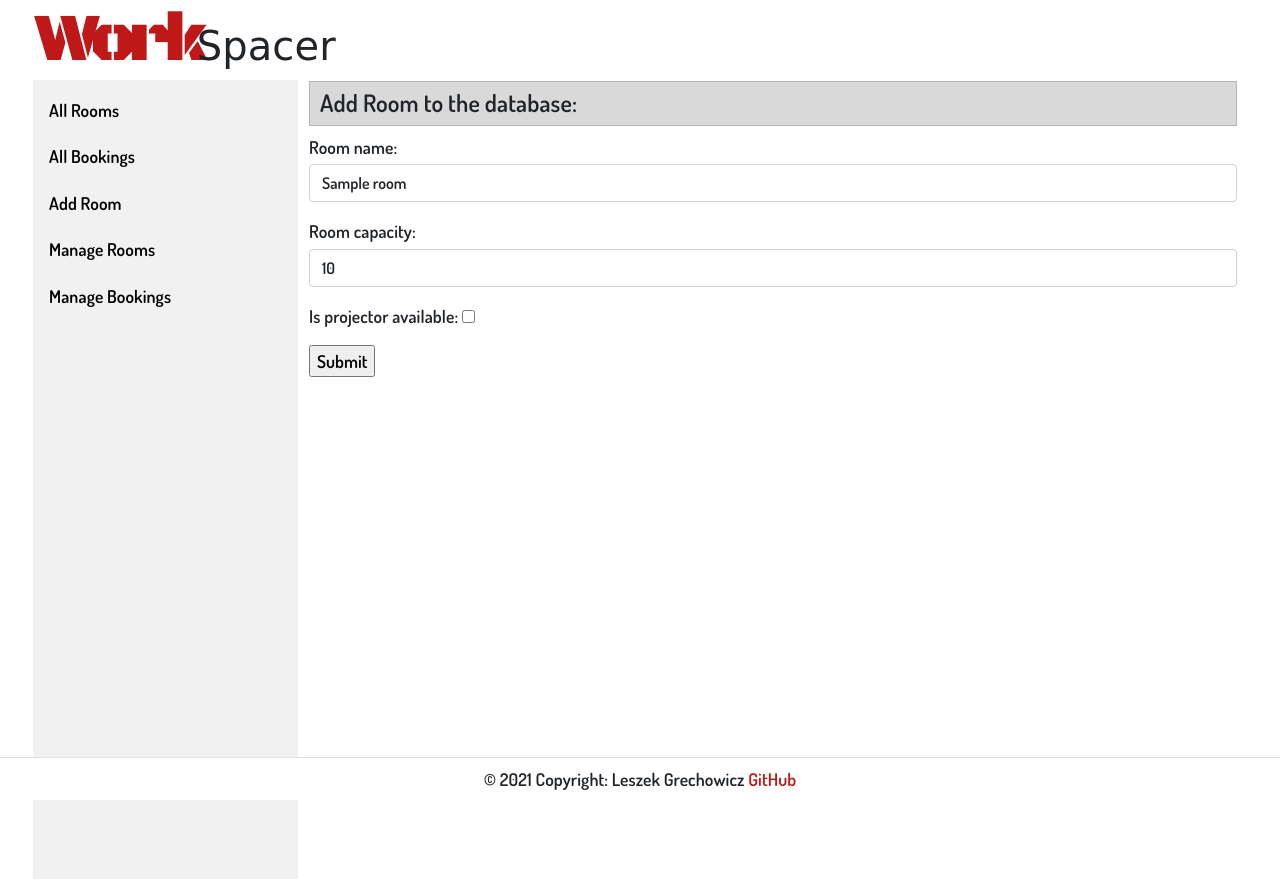
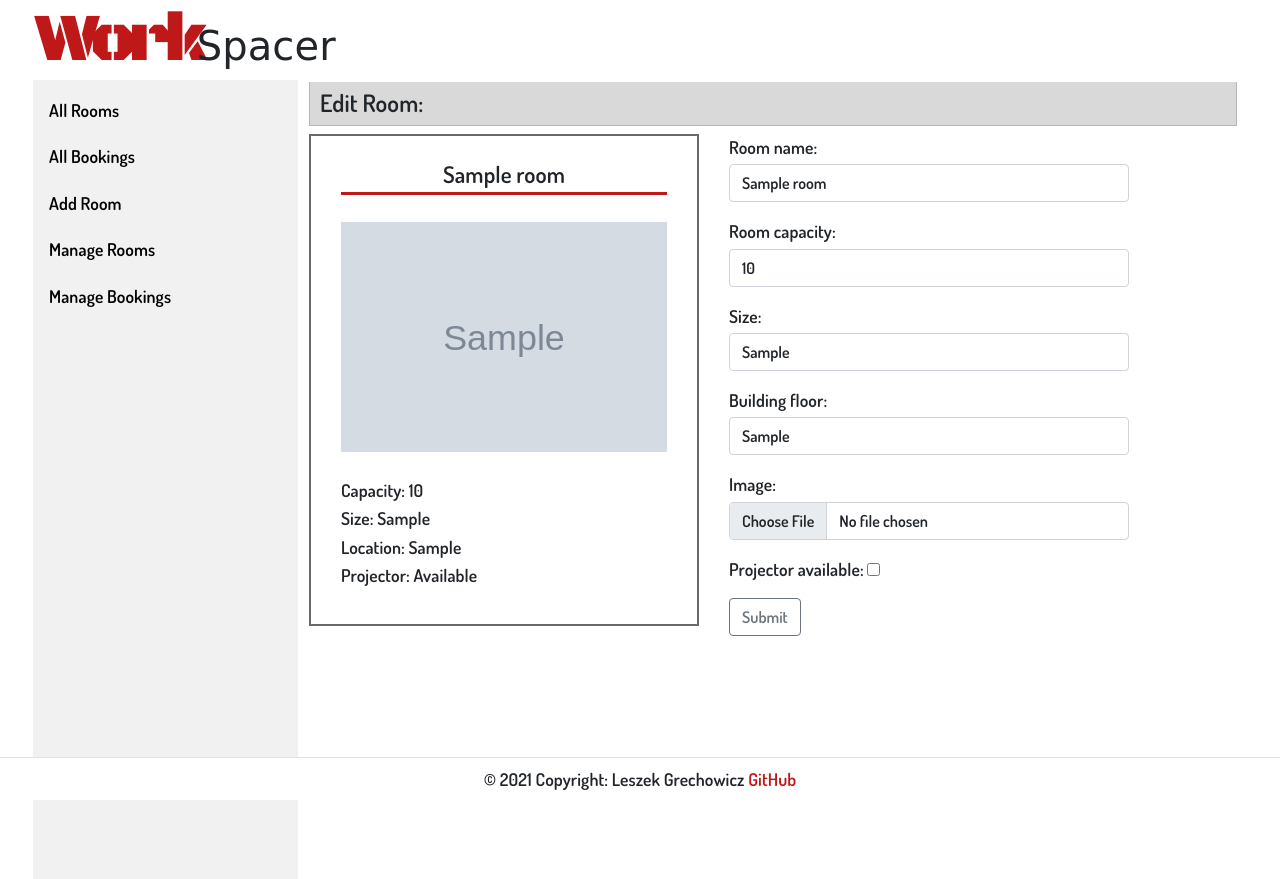
Before and after one commit to leszekgrechowicz/workspace_booking_app, a Django app: page /edit-room/1 in a window 1280 px wide. Shown: the top 879 px of the page. Run offline with Django 3.2, Linux system fonts and the light colour scheme; tables that the repository leaves empty hold one stand-in row (values such as "Sample post"); grey boxes marked "Sample" are stand-in pictures; some web fonts are replaced.

Commit message:
Finish new layout

```diff
--- a/workspace_booking/forms.py
+++ b/workspace_booking/forms.py
@@ -27,7 +27,7 @@ class AddRoomForm(forms.Form):
 
     size = forms.CharField(max_length=70, required=False, widget=forms.TextInput(attrs=BOOK_ROOM_ATTRS))
     building_floor = forms.CharField(max_length=70, required=False, widget=forms.TextInput(attrs=BOOK_ROOM_ATTRS))
-    image = forms.ImageField(required=False)
+    image = forms.ImageField(required=False, widget=forms.FileInput(attrs=ATTRS))
     projector_available = forms.BooleanField(label='Is projector available', label_suffix=":", required=False)
 
     def clean_room_name(self, *args, **kwargs):
@@ -43,11 +43,19 @@ class AddRoomForm(forms.Form):
         raise forms.ValidationError(f"Room '{room_name}' already exist in the data base !")
 
 
-class EditRoomForm(forms.Form):
-    room_name = forms.CharField(max_length=255, widget=forms.TextInput(attrs=ATTRS))
-    room_capacity = forms.IntegerField(min_value=0, max_value=10000, widget=forms.NumberInput(attrs=ATTRS))
-    projector_available = forms.BooleanField(label='Is projector available', label_suffix=":", required=False,
-                                             widget=forms.widgets.CheckboxInput())
+class EditRoomForm(forms.ModelForm):
+    class Meta:
+        model = Room
+        fields = ('room_name', 'room_capacity', 'size', 'building_floor', 'image', 'projector_available')
+        widgets = {
+            'room_name': forms.TextInput(attrs=BOOK_ROOM_ATTRS),
+            'room_capacity': forms.NumberInput(attrs=BOOK_ROOM_ATTRS),
+            'size': forms.TextInput(attrs=BOOK_ROOM_ATTRS),
+            'building_floor': forms.TextInput(attrs=BOOK_ROOM_ATTRS),
+            'image': forms.FileInput(attrs=ATTRS),
+        }
+
+
 
 
 class DateInput(forms.DateInput):
@@ -69,5 +77,5 @@ class BookRoomForm(forms.Form):
         raise forms.ValidationError(f"Invalid date, you cannot book for the past date !")
 
 
-class AddPhoto(forms.Form):
-    image = forms.ImageField(required=True)
+class AddPhotoForm(forms.Form):
+    image = forms.ImageField(required=True, widget=forms.FileInput(attrs=ATTRS))
--- a/workspace_booking/models.py
+++ b/workspace_booking/models.py
@@ -3,12 +3,12 @@ from django.db import models
 # Create your models here.
 
 class Room(models.Model):
-    room_name = models.CharField(max_length=255, unique=True)
+    room_name = models.CharField(max_length=50, unique=True)
     projector_available = models.BooleanField(default=False)
     building_floor = models.CharField(max_length=70, null=True)
     size = models.CharField(max_length=70, null=True)
     room_capacity = models.PositiveSmallIntegerField()
-    image = models.ImageField(upload_to="images/", null=True)
+    image = models.ImageField(upload_to="images/", blank=True)
 
     def __str__(self):
         return f"{self.room_name}"
--- /dev/null
+++ b/workspace_booking/static/css/edit_room.css
@@ -0,0 +1,12 @@
+.div-edit-room {
+    display: flex;
+}
+
+.edit-form {
+    min-width: 400px;
+    margin-left: 20px;
+}
+
+.room {
+    min-height: 423px;
+}
--- a/workspace_booking/static/css/show_rooms.css
+++ b/workspace_booking/static/css/show_rooms.css
@@ -12,44 +12,60 @@
     padding: 15px 30px;
     margin-right: 10px;
     margin-bottom: 10px;
-    max-width: 410px;
-    min-width: 410px;
-    min-height: 550px;
+    max-width: 390px;
+    min-width: 390px;
+    min-height: 500px;
+    line-height: 0.7;
+    display: flex;
+    flex-direction: column;
+    justify-content: space-evenly;
 }
 
-.room img {width: 100%}
+.room img {
+    width: 100%;
+    max-height: 230px;
+    object-fit: cover;
+}
 
 .room-name {
     font-family: 'Dosis', sans-serif;
     font-size: 1.3em;
     text-align: center;
-    border-bottom: 3px solid dimgrey;
-    padding: 3px 0;
+    border-bottom: 3px solid var(--red);
+    padding: 3px 0 10px;
 }
 
 .room-details {
+    margin-top: 20px;
+}
 
+.room-table {
+    width: 100%;
+}
+
+.room-table td {
+    padding: 8px;
 }
 
 .room-links {
     display: flex;
+    flex-direction: column;
     justify-content: space-around;
     margin-top: 20px;
 
 }
 
-.bttn-book {
+.bttn-book, .edit-btn{
     width: 100%;
     height: auto;
     border: 3px solid gray;
     border-radius: 10px;
-    margin-right: 10px;
     text-align: center;
     color: black;
     font-size: 1.5em;
     text-decoration: none;
-
-
+    padding: 10px;
+    margin-bottom: 5px;
 }
 
 .bttn-book:hover {
--- a/workspace_booking/static/css/styles.css
+++ b/workspace_booking/static/css/styles.css
@@ -27,12 +27,12 @@ body {
     top: 0;
     width: 100%;
     margin: auto;
-
+    background: white;
 }
 
 .alert {
     height: 60px;
-    margin-top: 30px;
+    margin-top: 70px;
     margin-bottom: -58px;
 }
 
@@ -113,7 +113,7 @@ footer a {
     border: 1px solid rgba(128, 128, 128, 0.41);
 }
 
-@media screen and (max-width: 700px) {
+@media screen and (max-width: 1000px) {
     .sidebar {
         width: 100%;
         height: auto;
@@ -144,7 +144,7 @@ footer a {
 }
 
 
-@media screen and (max-width: 600px) {
+@media screen and (max-width: 700px) {
     .sidebar a {
         text-align: center;
         float: none;
--- /dev/null
+++ b/workspace_booking/templates/edit_room.html
@@ -0,0 +1,55 @@
+{% extends 'base.html' %}
+
+
+{% block head %}
+{% load static %}
+<link rel="stylesheet" href="{% static 'css/show_rooms.css' %}">
+<link rel="stylesheet" href="{% static 'css/edit_room.css' %}">
+
+{% endblock head %}
+
+{% block content %}
+<h4 class="content-h4">Edit Room:</h4>
+
+<div class="div-edit-room">
+    <div class="room">
+        <div>
+            <p class="room-name"><span>{{office.room_name}}</span></p>
+        </div>
+        <div class="room-pic">
+
+            {% if office.image %}
+            <img src="{{ office.image.url }}" alt="office pic">
+
+            {% else %}
+            <div>
+                <img src="/media/images/no_image.png" alt="No picture available">
+
+            </div>
+            {% endif %}
+
+        </div>
+
+
+        <div class="room-details">
+
+            <p>Capacity: {{ office.room_capacity }}</p>
+            <p>Size: {{ office.size }}</p>
+            <p>Location: {{ office.building_floor }}</p>
+            <p>Projector: {% if office.projector_available is False %}
+                Not
+                {% endif %}
+                Available</p>
+        </div>
+
+    </div>
+    <div class="edit-form">
+        <form class="form" method="POST" enctype="multipart/form-data">
+            {% csrf_token %}
+            {{ form.as_p }}
+            <input class="btn btn-outline-secondary" type="submit" value="Submit">
+        </form>
+    </div>
+</div>
+
+{% endblock content %}
--- a/workspace_booking/urls.py
+++ b/workspace_booking/urls.py
@@ -2,7 +2,7 @@ from django.urls import path
 from . import views
 
 urlpatterns = [
-    path('', views.view_rooms, name='offices'),
+    path('', views.RoomsView.as_view(), name='offices'),
     path('add-room/', views.AddRoomView.as_view(), name='add-office'),
     path('room-details/<int:pk>', views.room_details, name='room-details'),
     path('edit-room/<int:pk>', views.EditRoomView.as_view(), name='edit-room'),
--- a/workspace_booking/views.py
+++ b/workspace_booking/views.py
@@ -1,27 +1,29 @@
 from django.shortcuts import render
 from django.views.generic import FormView
 from .models import Room, Reservation
-from .forms import AddRoomForm, EditRoomForm, BookRoomForm
+from .forms import AddRoomForm, BookRoomForm, AddPhotoForm, EditRoomForm
 from django.contrib import messages
 from django.shortcuts import redirect
 from django.db import IntegrityError
 from datetime import datetime
 
 
-def view_rooms(request):
+class RoomsView(FormView):
     """Displaying all rooms available"""
-    template_name = 'offices_available.html'
+    template_name = 'show_rooms.html'
     title = "All Rooms"
 
-    rooms = Room.objects.all().order_by('room_capacity')
-    if not rooms:
-        messages.info(request, 'All Rooms are vacant !')
+    def get(self, request):
+        rooms = Room.objects.all().order_by('room_capacity')
+        if not rooms:
+            messages.info(request, 'All Rooms are vacant !')
 
-    return render(request, template_name, {'offices': rooms, 'title': title})
+        return render(request, self.template_name, {'rooms': rooms,
+                                                    'title': self.title})
 
 
 class AddRoomView(FormView):
-    """Adding an Room to the database"""
+    """Adding the Room to the database"""
     template_name = 'add_room.html'
     title = "Add Room"
 
@@ -32,23 +34,16 @@ class AddRoomView(FormView):
     def post(self, request):
         form = AddRoomForm(request.POST, request.FILES)
         if form.is_valid():
-            room_name = form.cleaned_data['room_name']
-            room_capacity = form.cleaned_data['room_capacity']
-            size = form.cleaned_data['size']
-            building_floor = form.cleaned_data['building_floor']
-            image = form.cleaned_data['image']
-            projector_available = form.cleaned_data['projector_available']
-
-            room = Room.objects.create(room_name=room_name,
-                                       room_capacity=room_capacity,
-                                       projector_available=projector_available,
-                                       size=size,
-                                       building_floor=building_floor,
-                                       image=image
+            room = Room.objects.create(room_name=form.cleaned_data['room_name'],
+                                       room_capacity=form.cleaned_data['room_capacity'],
+                                       projector_available=form.cleaned_data['projector_available'],
+                                       size=form.cleaned_data['size'],
+                                       building_floor=form.cleaned_data['building_floor'],
+                                       image=form.cleaned_data['image']
                                        )
             messages.success(request, f'Room "{room.room_name}" has been added to the database.')
 
-            return redirect(view_rooms)
+            return redirect('offices')
 
         return render(request, self.template_name, {'title': self.title, 'form': form})
 
@@ -61,7 +56,8 @@ def room_details(request, pk):
 
 
 class EditRoomView(FormView):
-    template_name = 'add_room.html'
+    """Edits Room details"""
+    template_name = 'edit_room.html'
     title = 'Edit Room'
 
     def get(self, request, pk):
@@ -71,39 +67,54 @@ class EditRoomView(FormView):
         pre_data = {
             'room_name': room_to_edit.room_name,
             'room_capacity': room_to_edit.room_capacity,
+            'size': room_to_edit.size,
+            'building_floor': room_to_edit.building_floor,
+            'image': room_to_edit.image,
 
         }
         form = EditRoomForm(initial=pre_data)
 
-        return render(request, self.template_name, {'title': self.title, 'form': form})
+        return render(request, self.template_name, {'title': self.title, 'form': form, 'office': room_to_edit})
 
     def post(self, request, pk):
-        form = EditRoomForm(request.POST or None)
+        room_to_edit = Room.objects.get(id=pk)
+        form = EditRoomForm(request.POST, request.FILES, instance=room_to_edit)
         if form.is_valid():
-            room_name = form.cleaned_data['room_name']
-            room_capacity = form.cleaned_data['room_capacity']
-            projector_available = form.cleaned_data['projector_available']
-            try:
-                Room.objects.filter(id=pk).update(room_name=room_name, room_capacity=room_capacity,
-                                                  projector_available=projector_available)
-            except IntegrityError:
-                messages.warning(request, f'Room "{room_name}" already exist in the database')
-                return render(request, self.template_name, {'title': self.title, 'form': form})
+            form.save()
+            messages.success(request, f'Room details updated !')
+            return redirect('offices')
 
-            messages.success(request, 'Room details updated !')
-            return redirect(view_rooms)
         else:
             return render(request, self.template_name, {'title': self.title, 'form': form})
+
+        #     room_name = form.cleaned_data['room_name']
+        #     image = 'images/' + form.cleaned_data['image']
+        #     try:
+        #         Room.objects.filter(id=pk).update(room_name=form.cleaned_data['room_name'],
+        #                                           room_capacity=form.cleaned_data['room_capacity'],
+        #                                           projector_available=form.cleaned_data['projector_available'],
+        #                                           size=form.cleaned_data['size'],
+        #                                           building_floor=form.cleaned_data['building_floor'],
+        #                                           image=form.cleaned_data['image'])
+        #     except IntegrityError:
+        #         messages.warning(request, f'Room "{room_name}" already exist in the database')
+        #         return render(request, self.template_name, {'title': self.title, 'form': form})
+        #
+        #     messages.success(request, f'Room details updated ! link {image}')
+        #     return redirect('offices')
+        # else:
+        #     return render(request, self.template_name, {'title': self.title, 'form': form})
 
 
 def delete_room(request, pk):
     """Deletes room by the given id"""
 
     room_to_delete = Room.objects.get(id=pk)
+    room_to_delete.image.delete()
     room_to_delete.delete()
     messages.success(request,
                      f'Room name "{room_to_delete.room_name}" has been successfully removed from the database.')
-    return redirect(view_rooms)
+    return redirect('offices')
 
 
 class BookRoomView(FormView):
@@ -136,16 +147,6 @@ class BookRoomView(FormView):
                 return render(request, self.template_name, {'room': room_to_book, 'title': self.title, 'form': form})
 
             messages.success(request, f'Room "{room_to_book.room_name}" has been booked for {date} with {company}. ')
-            return redirect(view_rooms)
+            return redirect('offices')
         # messages.warning(request, f'{form.errors}')
         return render(request, self.template_name, {'room': room_to_book, 'title': self.title, 'form': form})
-
-
-def add_picture(request, pk):
-    """Adds room picture to the database"""
-
-    Room.objects.get(id=pk)
-    room.update
-    messages.success(request,
-                     f'Room name "{room_to_delete.room_name}" has been successfully removed from the database.')
-    return redirect(view_rooms)
```
Also changed, not shown: other parts of workspace_booking/static/css/show_rooms.css (+46 -6 lines), workspace_booking/static/css/book_room.css (+14 -0 lines), workspace_booking/templates/offices_available.html (deleted, +0 -74 lines), workspace_booking/templates/show_rooms.html (added, +75 -0 lines), 1 other file.
